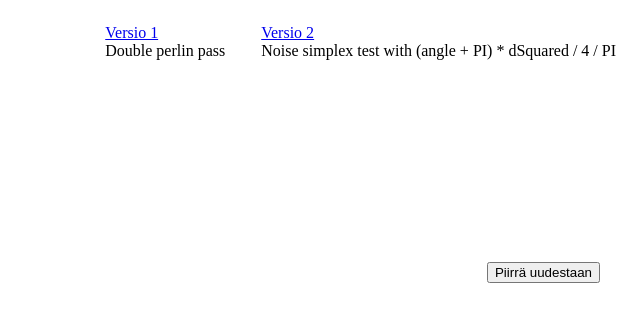
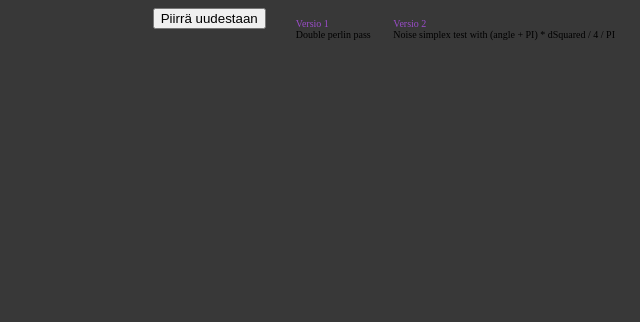
Before and after one commit to ainohai/maskedMess, a SvelteKit app: page /simplex in a window 1280 px wide. Shown: the top 322 px of the page, without its empty margins (640-1280 px from the left). Built offline with nearby package versions, Linux system fonts and the light colour scheme.

Commit message:
Changes build settings, moves css to layout

```diff
--- a/src/routes/+layout.svelte
+++ b/src/routes/+layout.svelte
@@ -4,12 +4,25 @@
 
 <nav class="mainNav">
 	<div class="navItem"><a href="{base}/">Versio 1</a><span> Double perlin pass</span></div>
-	<div class="navItem"><a href="{base}/simplex">Versio 2</a><span>Noise simplex test with (angle + PI) * dSquared / 4 / PI</span></div>
+	<div class="navItem">
+		<a href="{base}/simplex">Versio 2</a><span
+			>Noise simplex test with (angle + PI) * dSquared / 4 / PI</span
+		>
+	</div>
 </nav>
 
-<slot></slot>
+<slot />
 
 <style>
+	@import 'milligram/dist/milligram.min.css';
+
+	:global(html) {
+		font-size: 10px;
+	}
+	:global(body) {
+		margin-right: 1.5rem;
+		background-color: #383838;
+	}
 	a {
 		display: block;
 	}
--- a/src/routes/+page.svelte
+++ b/src/routes/+page.svelte
@@ -67,16 +67,6 @@
 
 
 <style>
-    @import 'milligram/dist/milligram.min.css';
-
-	:global(html){
-		font-size: 10px;
-	}
-	:global(body){
-		margin-right: 1.5rem;
-		background-color: #383838;
-	}
-
 	.sketch {
 		display: inline-block;
 		position:absolute;
--- a/vite.config.ts
+++ b/vite.config.ts
@@ -3,6 +3,12 @@ import { defineConfig } from 'vitest/config';
 
 export default defineConfig({
 	plugins: [sveltekit()],
+	build: {
+		commonjsOptions: {include: []}
+	},
+	optimizeDeps: {
+		disabled:false
+	},
 	test: {
 		include: ['src/**/*.{test,spec}.{js,ts}']
 	}
```
Lines whose indentation alone changed are shown as unchanged.
